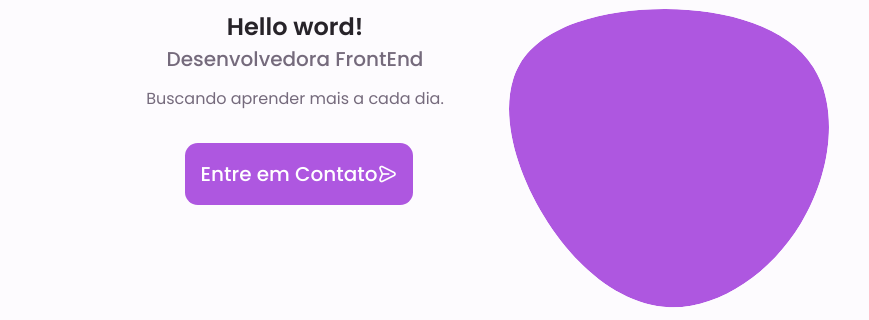
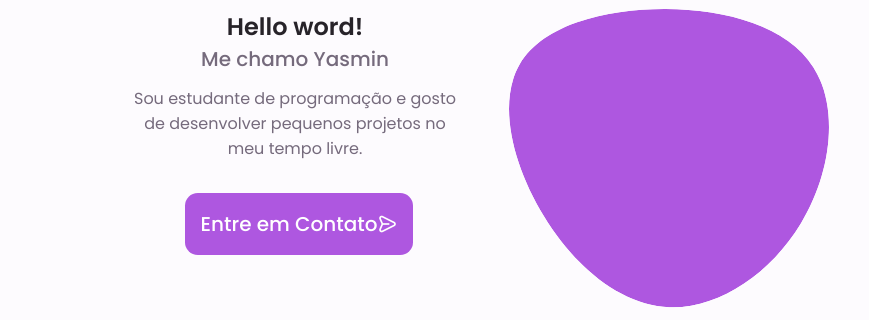
Before and after one commit to Guedesyass/Portifolio, a plain HTML site: page index.html in a window 1280 px wide. Shown: the part 175-495 px from the top of the page, 184-1053 px from the left. Drawn offline with nearby package versions, Linux system fonts and the light colour scheme.

Commit message:
Update index.html

```diff
--- a/index.html
+++ b/index.html
@@ -115,8 +115,8 @@
 
                     <div class="home__data">
                         <h1 class="home__title">Hello word!</h1>
-                        <h4 class="home__subtitle">Desenvolvedora FrontEnd</h4>
-                        <p class="home__desc">Buscando aprender mais a cada dia.</p>
+                        <h4 class="home__subtitle">Me chamo Yasmin</h4>
+                        <p class="home__desc">Sou estudante de programação e gosto de desenvolver pequenos projetos no meu tempo livre.</p>
                         <a href="#contact" class="button button--flex button__icon">
                             Entre em Contato <i class="uil uil-message"></i>
                         </a>
```
